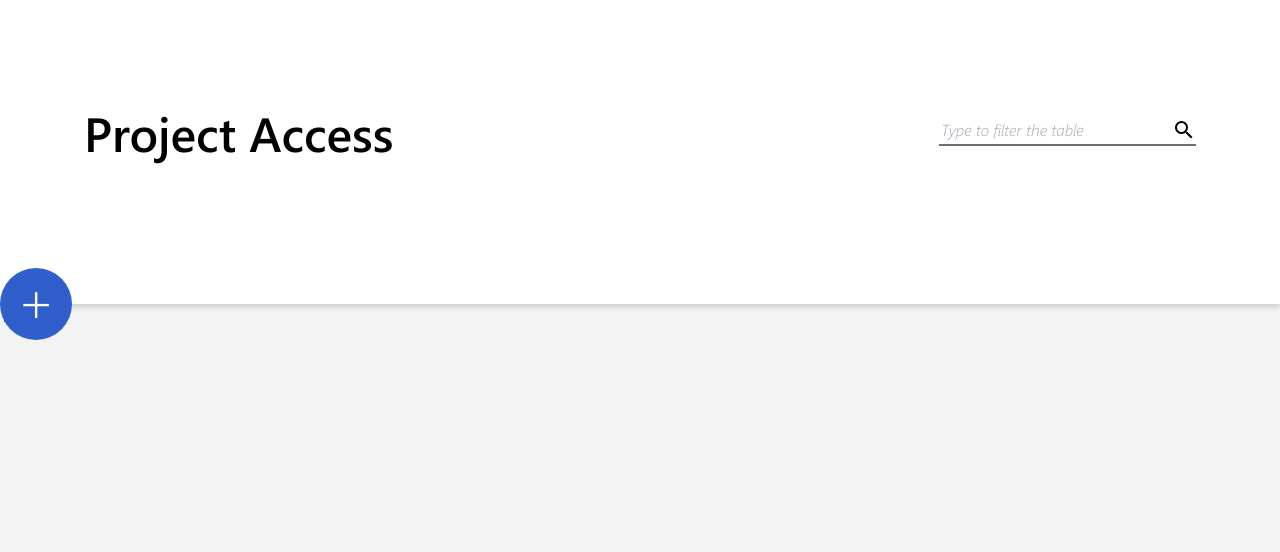
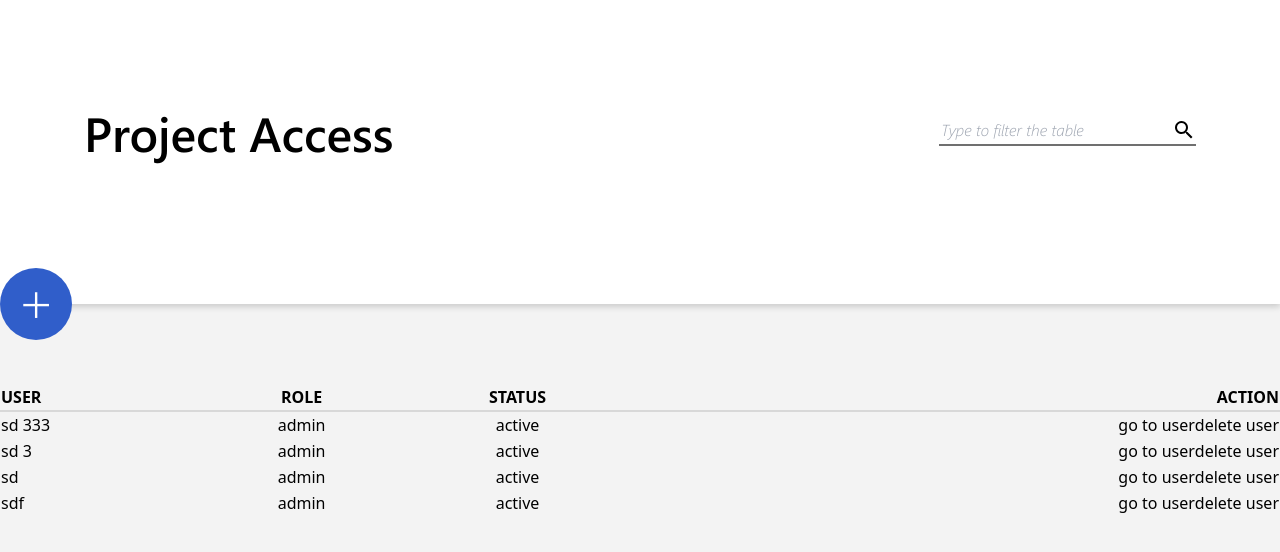
Before and after one commit to shotaKvitsashvili/flatrock-test, a Next.js app: page / in a window 1280 px wide. Shown: the top 552 px of the page. Built offline with nearby package versions, Linux system fonts and the light colour scheme; data requests are answered from the project's data file.

Commit message:
delete, filter functions and user table added

```diff
--- /dev/null
+++ b/components/DeleteUser.jsx
@@ -0,0 +1,27 @@
+import axios from "axios"
+
+import { useDispatch } from "react-redux"
+
+import { deleteUser } from './redux/reducers/userSlice'
+
+function DeleteUser({ firstName, lastName, id, setOpenModal }) {
+    const dispatch = useDispatch()
+
+    const handleDeleteUser = () => {
+        dispatch(deleteUser(id))
+        axios.delete('http://localhost:3000/users/' + id)
+            .then(() => {
+                dispatch(deleteUser(id))
+                setOpenModal(false)
+            })
+    }
+
+    return (
+        <div>
+            delete: {firstName + ' '} {lastName}
+            <div onClick={handleDeleteUser}>delete</div>
+        </div>
+    )
+}
+
+export default DeleteUser
--- a/components/Header.jsx
+++ b/components/Header.jsx
@@ -14,7 +14,7 @@ function Header({ title }) {
     const dispatch = useDispatch()
 
     useEffect(() => {
-        filterValue.trim().length > 0 && dispatch(filterUser(filterValue))
+        dispatch(filterUser(filterValue))
     }, [filterValue])
 
     return (
--- a/components/InviteForm.jsx
+++ b/components/InviteForm.jsx
@@ -1,8 +1,30 @@
+import axios from "axios";
+import { useState } from "react";
 import { useForm } from "react-hook-form"
 
+import { useDispatch } from "react-redux"
+
+import { addUser } from './redux/reducers/userSlice'
+
 function InviteForm() {
-    const { register, handleSubmit, watch, formState: { errors, touchedFields, isValid } } = useForm({ mode: 'onChange' });
-    const onSubmit = data => console.log(data);
+    const [isSending, setIsSending] = useState(false)
+    const { register, handleSubmit, watch, formState: { errors, isValid } } = useForm({ mode: 'onChange' });
+
+    const dispatch = useDispatch()
+
+    const onSubmit = data => {
+        setIsSending(true)
+        const body = {
+            ...data,
+            status: 'active'
+        }
+        axios.post('http://localhost:3000/users', body)
+            .then(res => {
+                dispatch(addUser(res.data))
+                setIsSending(false)
+            })
+            .catch(() => setIsSending(false))
+    };
 
     const ErrorMessage = ({ name }) => <div className="text-red-500">{errors[name] && errors[name].message}</div>
 
@@ -79,10 +101,10 @@ function InviteForm() {
             <div className="flex justify-between mt-9 items-center pl-7">
                 <button
                     className="rounded-[24px] px-4 py-3"
-                    disabled={!isValid}
+                    disabled={!isValid || isSending}
                     style={{
-                        backgroundColor: !isValid ? '#C6C6C6' : '#44A0D3',
-                        color: !isValid ? '#979797' : '#fff'
+                        backgroundColor: (!isValid || isSending) ? '#C6C6C6' : '#44A0D3',
+                        color: (!isValid || isSending) ? '#979797' : '#fff'
                     }}
                 >Send Invitation</button>
 
--- a/components/modal/index.js
+++ b/components/modal/index.js
@@ -6,7 +6,7 @@ function Modal({ children, setOpenModal, title }) {
     const containerRef = useRef()
     return (
         <div
-            className='fixed top-0 left-0 w-screen h-screen flex items-center justify-center bg-[#0000008F]'
+            className='fixed top-0 left-0 w-screen h-screen flex items-center justify-center bg-[#0000008F] z-10'
             ref={containerRef}
             onClick={e => e.target === containerRef.current && setOpenModal(false)}
         >
--- a/components/redux/reducers/userSlice.js
+++ b/components/redux/reducers/userSlice.js
@@ -8,15 +8,19 @@ export const userSlice = createSlice({
     name: 'users',
     initialState,
     reducers: {
-        addUser: () => { },
+        getUsers: (state, action) => { state.users = action.payload },
+        addUser: (state, action) => { state.users.unshift(action.payload) },
         editUser: () => { },
-        deleteUser: () => { },
+        deleteUser: (state, action) => { state.users = state.users.filter(user => user.id !== action.payload) },
         filterUser: (state, action) => {
             const val = action.payload
-            console.log(val);
+            return {
+                ...state,
+                users: state.users.filter(user => user.first_name.includes(val))
+            }
         }
     }
 })
 
-export const { addUser, editUser, deleteUser, filterUser } = userSlice.actions
+export const { getUsers, addUser, editUser, deleteUser, filterUser } = userSlice.actions
 export default userSlice.reducer
--- a/components/redux/store.js
+++ b/components/redux/store.js
@@ -4,6 +4,6 @@ import userSlice from "./reducers/userSlice";
 
 export default configureStore({
     reducer: {
-        user: userSlice
+        users: userSlice
     }
 })
--- /dev/null
+++ b/components/user_table/TableRow.jsx
@@ -0,0 +1,44 @@
+import { useState } from 'react'
+
+import Link from "next/link";
+import { AnimatePresence } from "framer-motion";
+
+import Modal from "../modal";
+import DeleteUser from "../DeleteUser";
+
+function TableRow({ user }) {
+    const [openModal, setOpenModal] = useState(false)
+    return (
+        <>
+            <tr key={user.first_name}>
+                <td className="text-left">{user.last_name}</td>
+                <td>{user.role}</td>
+                <td>{user.status}</td>
+                <td>
+                    <div className="flex justify-end items-center">
+                        <Link href={`/users/${user.id}`}>
+                            go to user
+                        </Link>
+                        <div onClick={() => setOpenModal(true)}>
+                            delete user
+                        </div>
+                    </div>
+                </td>
+            </tr>
+            <AnimatePresence>
+                {
+                    openModal && <Modal setOpenModal={setOpenModal} title="Delete user">
+                        <DeleteUser
+                            firstName={user.first_name}
+                            lastName={user.last_name}
+                            id={user.id}
+                            setOpenModal={setOpenModal}
+                        />
+                    </Modal>
+                }
+            </AnimatePresence>
+        </>
+    )
+}
+
+export default TableRow
--- a/components/user_table/index.js
+++ b/components/user_table/index.js
@@ -0,0 +1,66 @@
+import { useEffect, useState } from "react"
+
+import axios from "axios"
+import DataTable from 'react-data-table-component';
+import { useDispatch, useSelector } from "react-redux"
+
+import { getUsers } from '../redux/reducers/userSlice'
+
+import TableRow from "./TableRow.jsx";
+
+const columns = [
+    {
+        name: 'user',
+        selector: row => row.first_name
+    },
+    {
+        name: 'role',
+        selector: row => row.role
+    },
+    {
+        name: 'status',
+        selector: row => row.status
+    },
+    {
+        name: 'action'
+    },
+]
+
+function UserTable() {
+    // const [users, setUsers] = useState(null)
+    const dispatch = useDispatch()
+    const { users } = useSelector(state => state.users)
+
+    useEffect(() => {
+        axios.get('http://localhost:3000/users?_sort=id&_order=DESC')
+            .then(res => dispatch(getUsers(res.data)))
+    }, [])
+    return (
+        <div className="w-full">
+            {/* <DataTable
+                columns={columns}
+                data={users}
+            /> */}
+            <table className="w-full">
+                <thead className="border-b-[#D8D8D8] border-b-2 uppercase">
+                    <tr>
+                        <th className="text-left">user</th>
+                        <th>role</th>
+                        <th>status</th>
+                        <th className="text-right">action</th>
+                    </tr>
+                </thead>
+
+                <tbody className="text-center">
+                    {
+                        users.map(user => (
+                            user && <TableRow user={user} />
+                        ))
+                    }
+                </tbody>
+            </table>
+        </div>
+    )
+}
+
+export default UserTable
--- a/data/db.json
+++ b/data/db.json
@@ -1,11 +1,36 @@
 {
-    "users": [
-        {
-            "id": 1,
-            "first_name": "test",
-            "last_name": "test",
-            "email": "test@mail.com",
-            "role": "admin"
-        }
-    ]
+  "users": [
+    {
+      "first_name": "sdf",
+      "last_name": "sdf",
+      "email": "crocolearning@crocolearning.edu.ge",
+      "role": "admin",
+      "status": "active",
+      "id": 1
+    },
+    {
+      "first_name": "user 1",
+      "last_name": "sd",
+      "email": "kvitsashvili@mail.ru",
+      "role": "admin",
+      "status": "active",
+      "id": 2
+    },
+    {
+      "first_name": "user 3",
+      "last_name": "sd 3",
+      "email": "kvitsashvili@mail.ru",
+      "role": "admin",
+      "status": "active",
+      "id": 3
+    },
+    {
+      "first_name": "user 345",
+      "last_name": "sd 333",
+      "email": "kvitsashvili@mail.ru",
+      "role": "admin",
+      "status": "active",
+      "id": 4
+    }
+  ]
 }
--- a/next.config.js
+++ b/next.config.js
@@ -1,6 +1,6 @@
 /** @type {import('next').NextConfig} */
 const nextConfig = {
-  reactStrictMode: true,
+  reactStrictMode: false,
   swcMinify: true,
 }
 
--- a/pages/index.js
+++ b/pages/index.js
@@ -1,7 +1,9 @@
+import UserTable from "../components/user_table";
+
 export default function Home() {
-  return (
-    <div className="">
-     123
-    </div>
-  )
+    return (
+        <div className="pt-20">
+            <UserTable />
+        </div>
+    )
 }
```
Also changed, not shown: 1 other file (tests, documents, lock files or other folders).
